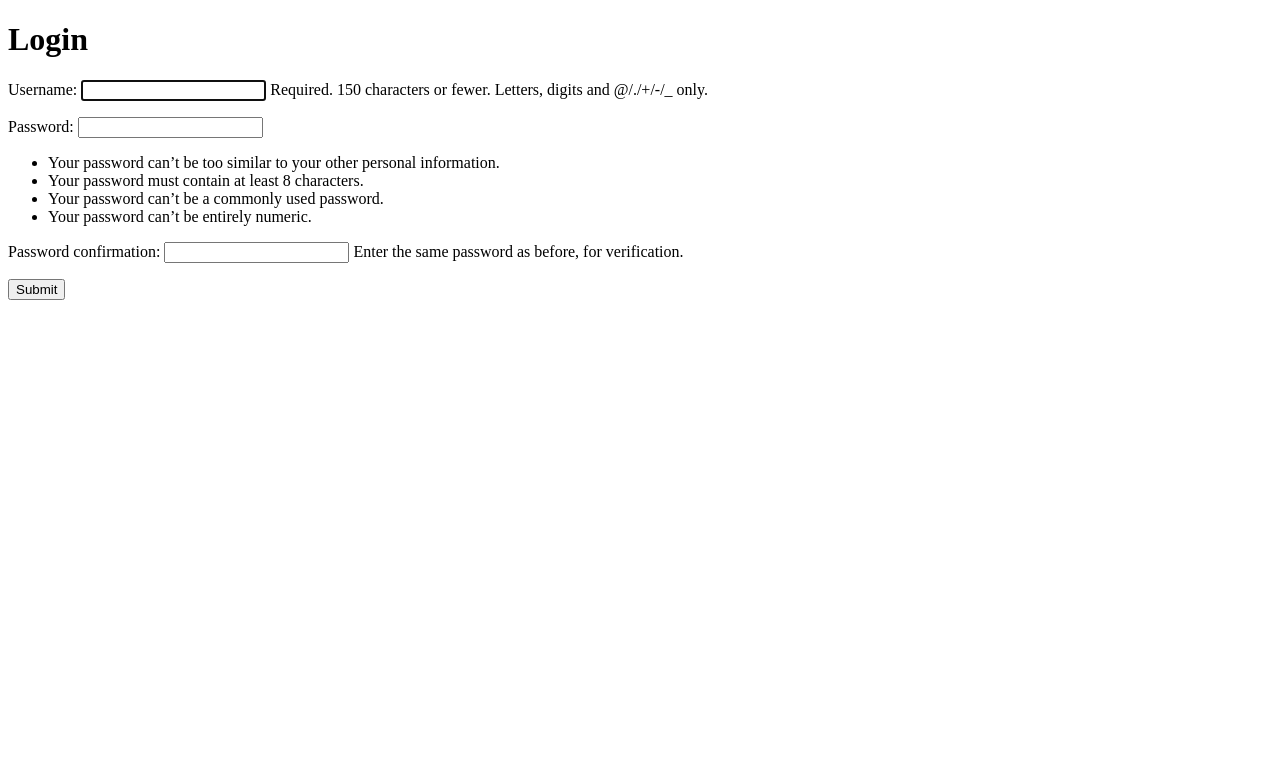
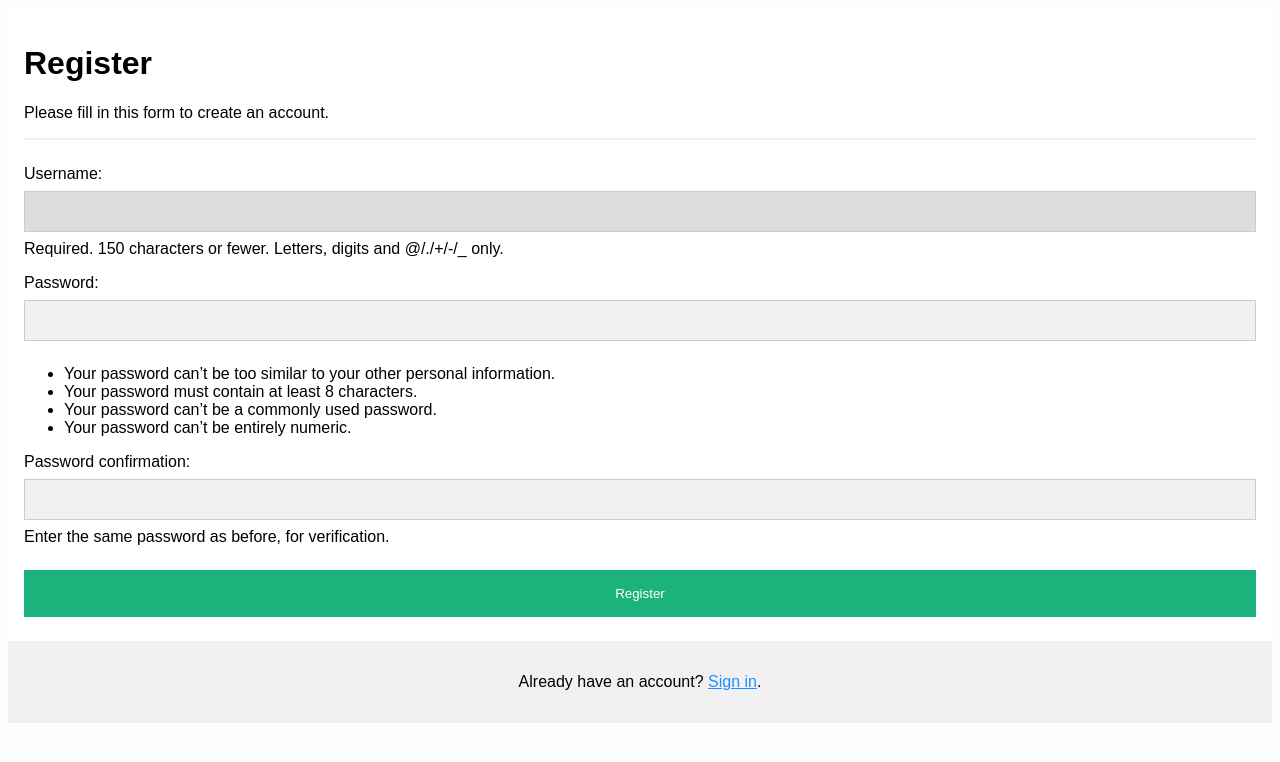
Before and after one commit to fatam0rgana/django_rest_application_todo_list, a Django app: page /register in a window 1280 px wide. Shown: the top 762 px of the page. Run offline with Django 4.2, Linux system fonts and the light colour scheme.

Commit message:
Final version of the project. Added a bit of front-end.

```diff
--- a/home/templates/home/logout.html
+++ b/home/templates/home/logout.html
@@ -5,6 +5,7 @@
     <title>Logout</title>
 </head>
 <body>
-<p>BB</p>
+<p>Are you sure?</p>
+
 </body>
 </html>
--- a/home/templates/home/register.html
+++ b/home/templates/home/register.html
@@ -1,17 +1,27 @@
-<!doctype html>
-<html lang="en">
+
+<!DOCTYPE html>
+<html>
 <head>
-    <meta charset="UTF-8">
-    <meta name="viewport"
-          content="width=device-width, user-scalable=no, initial-scale=1.0, maximum-scale=1.0, minimum-scale=1.0">
-    <meta http-equiv="X-UA-Compatible" content="ie=edge">
-    <title>Document</title>
+<meta name="viewport" content="width=device-width, initial-scale=1">
+<link rel="stylesheet" href="../static/css/styles.css">
+<style>
+</style>
 </head>
 <body>
-<h1>Login</h1>
+
 <form method="POST"> {%csrf_token%}
-  {{form.as_p}}
-  <input type="submit" name="Submit">
+  <div class="container">
+      <h1>Register</h1>
+    <p>Please fill in this form to create an account.</p>
+    <hr>
+    {{form.as_p}}
+    <button type="submit" class="registerbtn">Register</button>
+  </div>
+
+  <div class="container signin">
+    <p>Already have an account? <a href="{% url 'home.login' %}">Sign in</a>.</p>
+  </div>
 </form>
+
 </body>
 </html>
--- a/note/forms.py
+++ b/note/forms.py
@@ -9,6 +9,10 @@ class NotesForm(forms.ModelForm):
         model = Note
         fields = ['title', 'text']
         labels = {'title': 'Write your title here:', 'text': 'Write your text here:'}
+        widgets = {
+            'title': forms.TextInput(attrs={'class': 'form-control'}),
+            'text': forms.Textarea(attrs={'class': 'form-control'})
+        }
 
     '''def clean_title(self):
         title = self.cleaned_data['title']
--- a/note/urls.py
+++ b/note/urls.py
@@ -4,7 +4,6 @@ from .views import *
 
 urlpatterns = [
     path('', NoteView.as_view(), name='note.list'),
-    path('note/<int:pk>', DetailsView.as_view(), name='note.details'),
     path('note/<int:pk>/edit', NoteUpdateView.as_view(), name='note.edit'),
     path('note/<int:pk>/delete', NoteDeleteView.as_view(), name='note.delete'),
     path('note/new', NoteCreateView.as_view(), name='note.create'),
--- /dev/null
+++ b/static/css/styles.css
@@ -0,0 +1,132 @@
+section {
+	padding-top: 40px;
+	padding-bottom: 40px;
+}
+.active-button {
+	color: rgba(255,255,255,.75);
+}
+.row {
+	padding-top: 20px;
+	padding-bottom: 20px;
+}
+
+body {
+	background-color: #F9EFEC;
+}
+
+.btn-success {
+	position: absolute;
+	right: 100px;
+}
+
+body {
+  font-family: Arial, Helvetica, sans-serif;
+  background-color: #FDFEFE;
+}
+
+* {
+  box-sizing: border-box;
+}
+
+/* Add padding to containers */
+.container {
+  padding: 16px;
+  background-color: white;
+}
+
+/* Full-width input fields */
+input[type=text], input[type=password] {
+  width: 100%;
+  padding: 15px;
+  margin: 5px 0 22px 0;
+  display: inline-block;
+  border: none;
+  background: #f1f1f1;
+}
+
+input[type=text]:focus, input[type=password]:focus {
+  background-color: #ddd;
+  outline: none;
+}
+
+/* Overwrite default styles of hr */
+hr {
+  border: 1px solid #f1f1f1;
+  margin-bottom: 25px;
+}
+
+/* Set a style for the submit button */
+.registerbtn {
+  background-color: #04AA6D;
+  color: white;
+  padding: 16px 20px;
+  margin: 8px 0;
+  border: none;
+  cursor: pointer;
+  width: 100%;
+  opacity: 0.9;
+}
+
+.registerbtn:hover {
+  opacity: 1;
+}
+
+/* Add a blue text color to links */
+a {
+  color: dodgerblue;
+}
+
+/* Set a grey background color and center the text of the "sign in" section */
+.signin {
+  background-color: #f1f1f1;
+  text-align: center;
+}
+
+
+input[type=text], input[type=password] {
+  width: 100%;
+  padding: 12px 20px;
+  margin: 8px 0;
+  display: inline-block;
+  border: 1px solid #ccc;
+  box-sizing: border-box;
+}
+
+button {
+  background-color: #04AA6D;
+  color: white;
+  padding: 14px 20px;
+  margin: 8px 0;
+  border: none;
+  cursor: pointer;
+  width: 100%;
+}
+
+button:hover {
+  opacity: 0.8;
+}
+
+.cancelbtn {
+  width: auto;
+  padding: 10px 18px;
+  background-color: #f44336;
+}
+
+.imgcontainer {
+  text-align: center;
+  margin: 24px 0 12px 0;
+}
+
+img.avatar {
+  width: 40%;
+  border-radius: 50%;
+}
+
+.container {
+  padding: 16px;
+}
+
+span.psw {
+  float: right;
+  padding-top: 16px;
+}
--- a/todo_list/settings.py
+++ b/todo_list/settings.py
@@ -127,6 +127,7 @@ STATICFILES_DIRS = [
 
 DEFAULT_AUTO_FIELD = 'django.db.models.BigAutoField'
 LOGIN_REDIRECT_URL = '/'
+LOGOUT_REDIRECT_URL = '/login'
 
 REST_FRAMEWORK = {
     'DEFAULT_AUTHENTICATION_CLASSES': (
```
Also changed, not shown: home/templates/home/login.html (+14 -3 lines), note/templates/note/note_confirm_delete.html (+14 -13 lines), note/templates/note/note_detail.html (deleted, +0 -17 lines), note/templates/note/note_form.html (+24 -17 lines), note/templates/note/welcome.html (+32 -17 lines), note/views.py (+3 -8 lines), static/templates/base.html (+14 -21 lines).
